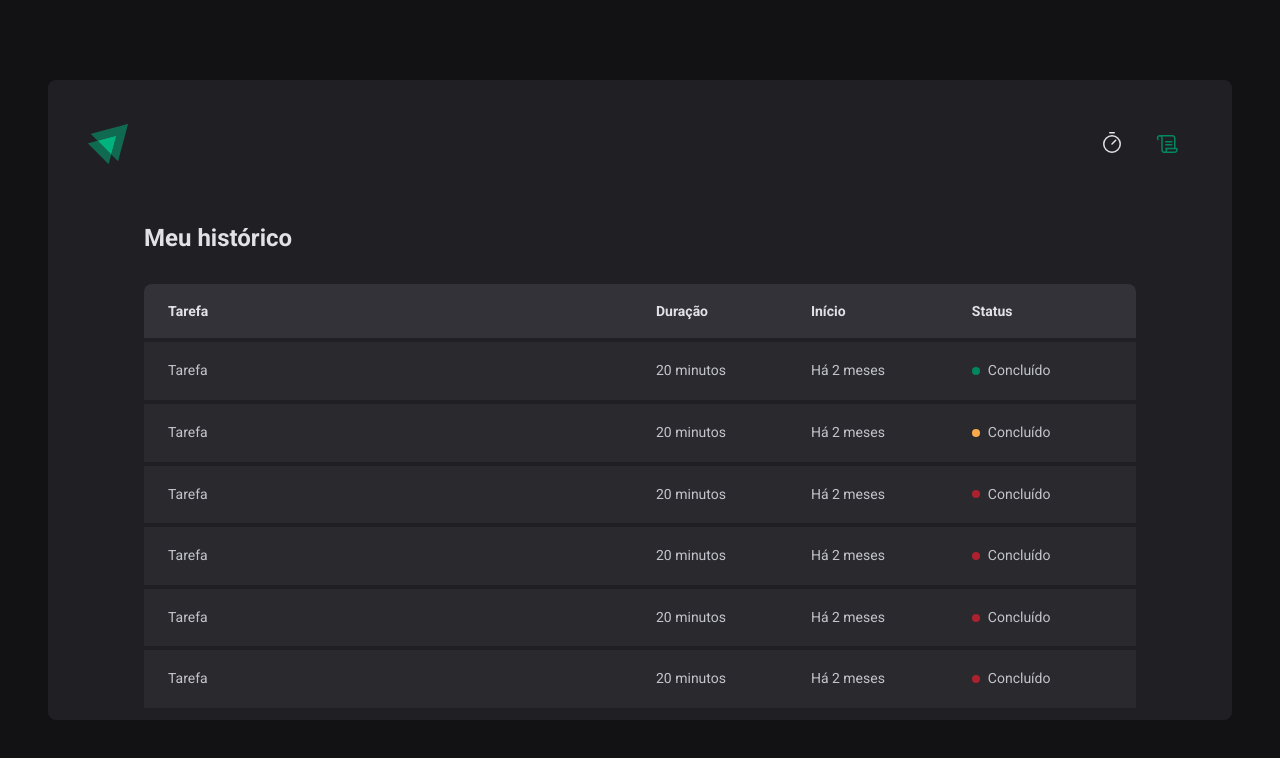
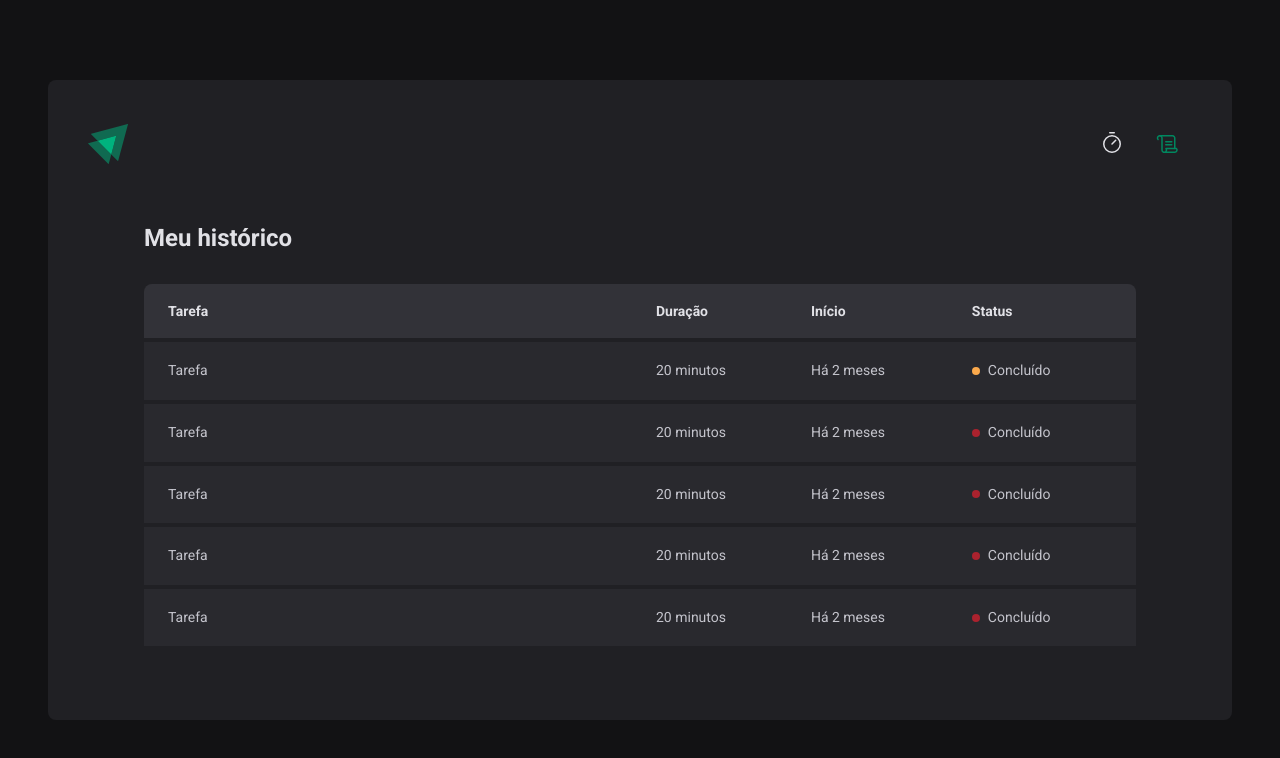
Before and after one commit to lucastheldl/IgnitePomodoro, a React (Vite) app: page /history in a window 1280 px wide. Shown: the top 758 px of the page. Built offline with nearby package versions, Linux system fonts and the light colour scheme.

Commit message:
History page styles and map in cycles

```diff
--- a/src/pages/History/index.tsx
+++ b/src/pages/History/index.tsx
@@ -3,7 +3,7 @@ import { HistoryContainer, HistoryList, Status } from './styles'
 import { CyclesContext } from '../Home'
 
 export function History() {
-  // const { cycles } = useContext(CyclesContext)
+  const { cycles } = useContext(CyclesContext)
 
   return (
     <HistoryContainer>
@@ -20,14 +20,20 @@ export function History() {
             </tr>
           </thead>
           <tbody>
-            <tr>
-              <td>Tarefa</td>
-              <td>20 minutos</td>
-              <td>Há 2 meses</td>
-              <td>
-                <Status statusColor="green">Concluído</Status>
-              </td>
-            </tr>
+            {cycles.map((cycle) => {
+              const status = cycle.interruptedDate ? 'red' : 'green'
+              return (
+                <tr key={cycle.id}>
+                  <td>{cycle.task}</td>
+                  <td>{cycle.minutes}</td>
+                  <td>Há 2 meses</td>
+                  <td>
+                    <Status statusColor={status}>Concluído</Status>
+                  </td>
+                </tr>
+              )
+            })}
+
             <tr>
               <td>Tarefa</td>
               <td>20 minutos</td>
--- a/src/pages/History/styles.ts
+++ b/src/pages/History/styles.ts
@@ -16,9 +16,25 @@ export const HistoryContainer = styled.main`
 export const HistoryList = styled.div`
   flex: 1;
   overflow: auto;
+  overflow-y: scroll;
   margin-top: 2rem;
+  max-height: 400px;
+
+  &::-webkit-scrollbar-track {
+    padding: 2px 0;
+    background-color: ${(props) => props.theme['gray-600']};
+  }
+  &::-webkit-scrollbar {
+    width: 10px;
+  }
+  &::-webkit-scrollbar-thumb {
+    box-shadow: inset 0 0 6px rgba(0, 0, 0, 0.3);
+    background-color: ${(props) => props.theme['gray-100']};
+  }
+
   table {
     width: 100%;
+
     border-collapse: collapse;
     min-width: 600px;
 
```
